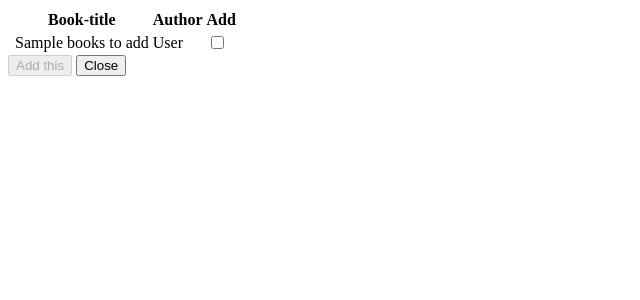
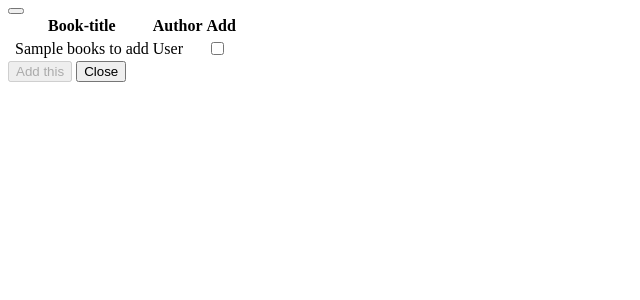
Before and after one commit to SDmitrij/SymfonyClassic, a Symfony app: template templates/library/modal/add_new_books.html.twig in a window 1280 px wide. Shown: the top 300 px of the page, without its empty margins (0-640 px from the left). Run offline with Twig, Linux system fonts and the light colour scheme; the template is opened without the code that fills it: most values are stand-ins (such as "Sample title", 1, 10 or a date in 2020); some libraries are stand-ins or nearby versions.

Commit message:
add header close to modal

```diff
--- a/templates/library/modal/add_new_books.html.twig
+++ b/templates/library/modal/add_new_books.html.twig
@@ -1,6 +1,11 @@
 <div class="modal fade" id="delete-book" tabindex="-1" role="dialog" aria-labelledby="Edit library" aria-hidden="true">
     <div class="modal-dialog modal-dialog-centered" role="document">
         <div class="modal-content">
+            <div class="modal-header">
+                <button type="button" class="close" data-dismiss="modal" aria-label="Close">
+                    <i class="fas fa-times"></i>
+                </button>
+            </div>
             <div class="modal-body">
                 <div class="row">
                     <table class="table">
--- a/templates/library/modal/edit.html.twig
+++ b/templates/library/modal/edit.html.twig
@@ -1,6 +1,11 @@
 <div class="modal fade" id="delete-book" tabindex="-1" role="dialog" aria-labelledby="Edit library" aria-hidden="true">
     <div class="modal-dialog" role="document">
         <div class="modal-content">
+            <div class="modal-header">
+                <button type="button" class="close" data-dismiss="modal" aria-label="Close">
+                    <i class="fas fa-times"></i>
+                </button>
+            </div>
             <div class="modal-body">
                 <form>
                     <label>
```
